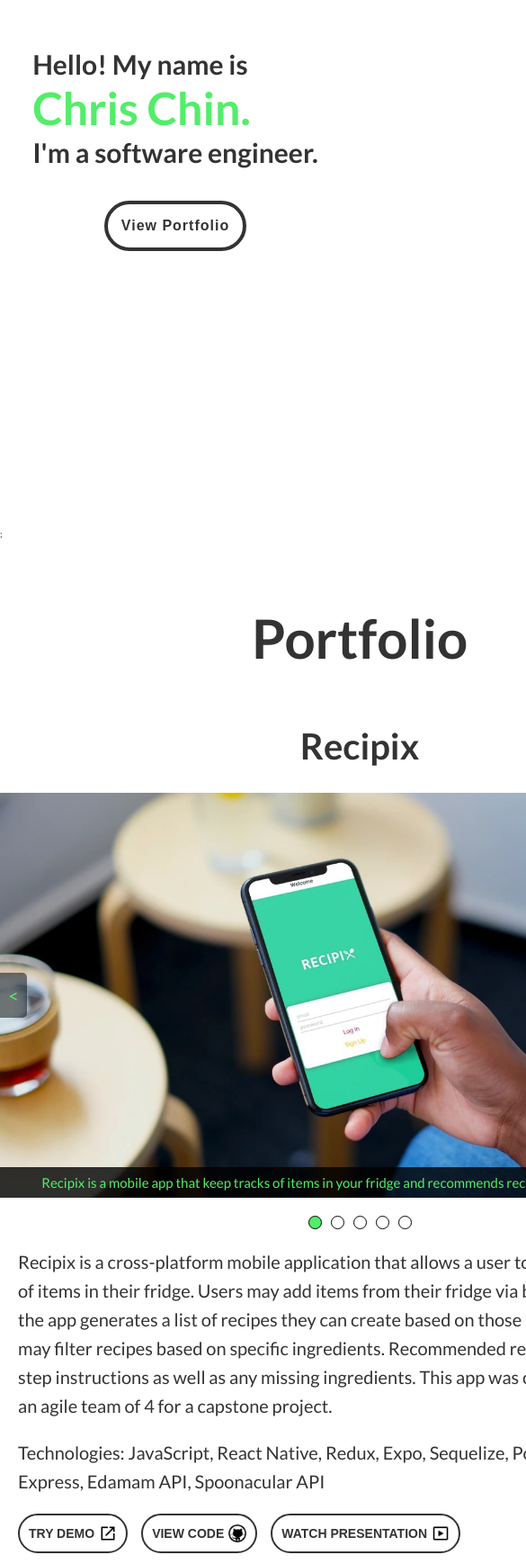
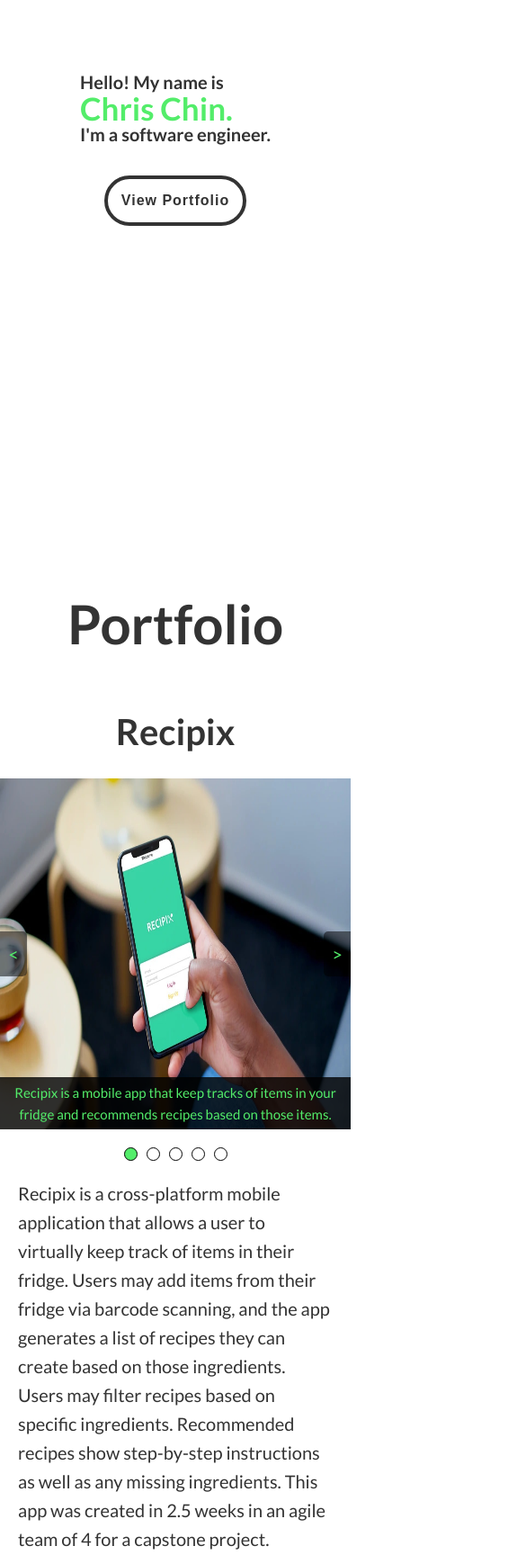
Before and after one commit to MohSin-sahi/Portfolio-React, a React (Create React App) app: page / in a window 390 px wide. Shown: the part 259-1997 px from the top of the page at 90% size, 585 px wide, since content can reach past the window. Built offline with nearby package versions, Linux system fonts and the light colour scheme; the HTML template or start-up script is replaced by a standard one.

Commit message:
responsive design

```diff
--- a/src/About.js
+++ b/src/About.js
@@ -4,7 +4,7 @@
 
 const About = () => {
   return (
-    <section className="about">
+    <section className="about" id="about">
       <h1 className="heading1">About me</h1>
       <div className="about_box">
         <div className="img_box">
--- a/src/App.js
+++ b/src/App.js
@@ -9,14 +9,14 @@
 const App = () => {
   return (
     <>
-      <Header />;
+      <Header />
       <div className="container">
-        <Portfolio />;
+        <Portfolio />
         <About />
         <Resume />
         <Contact />
-        <Footer />
       </div>
+      <Footer />
     </>
   );
 };
--- a/src/Contact.js
+++ b/src/Contact.js
@@ -2,7 +2,7 @@
 
 const Contact = () => {
   return (
-    <section className="contact_section">
+    <section className="contact_section" id="contact">
       <h1 className="heading1">Contact</h1>
       <form className="form">
         <div className="form_group">
--- a/src/Footer.js
+++ b/src/Footer.js
@@ -1,9 +1,21 @@
 import React from "react";
 
 const footLogo = [
-  { logoName: "email", logoImg: "img/footer/email.png" },
-  { logoName: "linkedin", logoImg: "img/footer/linkedin.png" },
-  { logoName: "github", logoImg: "img/footer/github3.png" },
+  {
+    logoName: "email",
+    logoImg: "img/footer/email.png",
+    link: "https://mail.google.com/",
+  },
+  {
+    logoName: "linkedin",
+    logoImg: "img/footer/linkedin.png",
+    link: "https://pk.linkedin.com/",
+  },
+  {
+    logoName: "github",
+    logoImg: "img/footer/github3.png",
+    link: "https://github.com/",
+  },
 ];
 const Footer = () => {
   return (
@@ -11,7 +23,9 @@
       <div className="footerLogoBox">
         {footLogo.map((logo, i) => (
           <div className="footerLogo" key={i}>
-            <img src={logo.logoImg} alt={logo.logoName} />
+            <a href={logo.link}>
+              <img src={logo.logoImg} alt={logo.logoName} />
+            </a>
           </div>
         ))}
       </div>
--- a/src/Header.js
+++ b/src/Header.js
@@ -4,7 +4,7 @@
 
 const Header = () => {
   return (
-    <header className="header">
+    <header className="header" id="head">
       <Navbar />
       <HeadingCenter />
     </header>
--- a/src/Navbar.js
+++ b/src/Navbar.js
@@ -2,16 +2,16 @@
 
 const Navbar = () => {
   const menu = [
-    "portfolio",
-    "about",
-    "resume",
-    "contact",
-    "github",
-    "linkedin",
+    { text: "portfolio", link: "#portfolio" },
+    { text: "about", link: "#about" },
+    { text: "resume", link: "#resume" },
+    { text: "contact", link: "#contact" },
+    { text: "github", link: "https://github.com/" },
+    { text: "linkedin", link: "https://pk.linkedin.com/" },
   ];
   return (
     <nav className="navbar">
-      <a href="www.google.com" className="logo">
+      <a href="#head" className="logo">
         c
       </a>
 
@@ -24,8 +24,8 @@
       <ul className="navbar_list">
         {menu.map((item, i) => (
           <li className="navbar_item" key={i}>
-            <a href="www.google.com" className="navbar_link">
-              {item}
+            <a href={item.link} className="navbar_link">
+              {item.text}
             </a>
           </li>
         ))}
--- a/src/Portfolio.js
+++ b/src/Portfolio.js
@@ -4,7 +4,7 @@
 
 const Portfolio = () => {
   return (
-    <section className="portfolio_section">
+    <section className="portfolio_section" id="portfolio">
       <h1 className="heading1">Portfolio</h1>
       {portfolioData.map((portfolioData, i) => (
         <PortfolioSlider portfolioData={portfolioData} key={i} />
--- a/src/PortfolioSlider.js
+++ b/src/PortfolioSlider.js
@@ -17,7 +17,6 @@
       <h2 className="heading2">{portfolioData.title}</h2>
 
       <div className="slider_box">
-        {/* {portfolioData.slide.map((slideData, i) => ( */}
         <div className="slider">
           <img
             src={portfolioData.slide[step].img}
@@ -31,7 +30,6 @@
           </span>
           <p>{portfolioData.slide[step].text}</p>
         </div>
-        {/* ))} */}
       </div>
       <div className="circle_div">
         {portfolioData.slide.map((dot, i) => (
--- a/src/Resume.js
+++ b/src/Resume.js
@@ -2,7 +2,7 @@
 
 const Resume = () => {
   return (
-    <section className="resume_section">
+    <section className="resume_section" id="resume">
       <h1 className="heading1">Resume</h1>
       <div className="resume_btns">
         <button className="btn resume_btn">
--- a/src/index.css
+++ b/src/index.css
@@ -16,6 +16,8 @@
   font-family: "Lato", sans-serif;
   line-height: 1.6;
   color: #333;
+  scroll-behavior: smooth;
+  overflow-x: hidden;
 }
 .container {
   max-width: 100rem;
@@ -38,7 +40,7 @@
   position: fixed;
   top: 0;
   left: 0;
-  width: 100%;
+  right: 0;
   background-color: #fff;
   z-index: 100;
 }
@@ -72,6 +74,11 @@
   display: flex;
   gap: 2.5rem;
 }
+@media only screen and (max-width: 56.25em) {
+  .navbar .navbar_list {
+    gap: 1.5rem;
+  }
+}
 .navbar .navbar_item {
   font-size: 1.4rem;
   font-weight: 600;
@@ -99,7 +106,7 @@
   left: 0;
 }
 
-@media only screen and (max-width: 60em) {
+@media only screen and (max-width: 37.5em) {
   .navbar input,
   .navbar .hamburger {
     display: block;
@@ -109,7 +116,7 @@
     width: 30px;
     height: 24px;
     position: absolute;
-    right: 30px;
+    right: 15px;
     z-index: 2000;
     opacity: 0;
     cursor: pointer;
@@ -119,7 +126,7 @@
     width: 30px;
     height: 24px;
     position: absolute;
-    right: 30px;
+    right: 15px;
     z-index: 1500;
     border-radius: 10px;
     display: flex;
@@ -143,7 +150,7 @@
     background-color: #fff;
     box-shadow: 0rem 0.2rem 1.3rem rgba(#000, 0.7);
     width: 45%;
-    border-left: 1px solid #000;
+    border-left: 1px solid #000000;
     z-index: 1000;
     text-align: center;
     opacity: 0;
@@ -207,11 +214,17 @@
   font-weight: 600;
   color: #333;
 }
-@media only screen and (max-width: 60em) {
+@media only screen and (max-width: 56.25em) {
   .head_center p:nth-child(odd) {
-    font-size: 3rem;
+    font-size: 4rem;
   }
 }
+@media only screen and (max-width: 37.5em) {
+  .head_center p:nth-child(odd) {
+    font-size: 2rem;
+  }
+}
+
 .head_center p:nth-child(even) {
   font-size: 10rem;
   font-weight: 600;
@@ -219,9 +232,14 @@
   margin-top: -2.5rem;
   margin-bottom: -2.5rem;
 }
-@media only screen and (max-width: 60em) {
+@media only screen and (max-width: 56.25em) {
   .head_center p:nth-child(even) {
-    font-size: 5rem;
+    font-size: 7rem;
+  }
+}
+@media only screen and (max-width: 37.5em) {
+  .head_center p:nth-child(even) {
+    font-size: 3.5rem;
   }
 }
 .mt {
@@ -242,7 +260,12 @@
   transition: all 0.3s ease-in-out;
   cursor: pointer;
 }
-@media only screen and (max-width: 60em) {
+@media only screen and (max-width: 56.25em) {
+  .btn {
+    font-size: 1.8rem;
+  }
+}
+@media only screen and (max-width: 37.5em) {
   .btn {
     font-size: 1.6rem;
   }
@@ -258,7 +281,6 @@
   justify-content: center;
   align-items: center;
   gap: 4rem;
-  width: 80rem;
   margin: 6rem auto;
 }
 .portfolio {
@@ -274,6 +296,7 @@
   text-align: center;
   text-transform: capitalize;
 }
+
 .portfolio .heading2 {
   font-size: 4rem;
   font-weight: 600;
@@ -284,6 +307,7 @@
   height: 45rem;
   position: relative;
 }
+
 .slider {
   width: 80rem;
   height: 45rem;
@@ -367,6 +391,7 @@
 
 .portfolio_text {
   padding: 0 2rem;
+  width: 80rem;
 }
 .portfolio_text > p {
   font-size: 2rem;
@@ -375,6 +400,7 @@
 }
 .btns_div {
   display: flex;
+  flex-wrap: wrap;
   gap: 1.5rem;
 }
 .btn_portfolio {
@@ -392,19 +418,60 @@
   width: 2rem;
   height: 2rem;
 }
+@media only screen and (max-width: 56.25em) {
+  .slider_box {
+    width: 100%;
+    height: 56vw;
+  }
+  .slider {
+    width: 100%;
+    height: 56vw;
+  }
+  .slider img {
+    width: 100%;
+    height: 100%;
+    object-fit: inherit;
+  }
+  .portfolio_text {
+    padding: 0 2rem;
+    width: 100%;
+  }
+}
+@media only screen and (max-width: 37.5em) {
+  .slider_box {
+    width: 100%;
+    height: 100vw;
+  }
+  .slider {
+    width: 100%;
+    height: 100vw;
+  }
+  .slider img {
+    width: 100%;
+    height: 100%;
+    object-fit: inherit;
+  }
+  .portfolio_text {
+    padding: 0 2rem;
+    width: 100%;
+  }
+  .btn_portfolio {
+    padding: 0.5rem;
+    font-size: 1.2rem;
+  }
+}
 /* ///////////// About Section //////////// */
 .about {
   display: flex;
   flex-direction: column;
+  align-items: center;
   gap: 6rem;
-
   margin-bottom: 6rem;
+  padding: 0 2rem;
 }
 .about_box {
-  width: 90rem;
   display: grid;
-  margin: 0 auto;
-  gap: 6rem;
+  gap: 10rem;
   justify-content: center;
   align-items: center;
   grid-template-columns: 1fr 2fr;
@@ -429,7 +496,7 @@
 }
 .about_para,
 .hobby_para {
-  font-size: 1.8rem;
+  font-size: 2rem;
 }
 .heading3 {
   font-size: 2.5rem;
@@ -442,11 +509,14 @@
   gap: 2rem;
 }
 .technology_box {
-  display: grid;
+  display: flex;
+  flex-wrap: wrap;
+  align-items: center;
+  justify-content: center;
   gap: 1rem;
-  grid-template-columns: 1fr 1fr 1fr;
 }
 .technology {
+  width: 32rem;
   border: 1px solid black;
 }
 .technology_title {
@@ -468,7 +538,7 @@
   align-items: center;
 }
 .techimg_box {
-  width: 5rem;
+  width: 6rem;
   max-height: 5rem;
   display: flex;
   justify-content: center;
@@ -536,6 +606,39 @@
   width: 100%;
   max-height: auto;
   object-fit: cover;
+}
+
+@media only screen and (max-width: 56.25em) {
+  .about {
+    gap: 4rem;
+    margin-bottom: 4rem;
+    align-items: center;
+    padding: 0 4rem;
+  }
+  .about_box {
+    gap: 4rem;
+    display: flex;
+    flex-direction: column;
+  }
+
+  .technology_section {
+    align-items: center;
+  }
+  .technology_box {
+    grid-template-columns: 1fr;
+  }
+  .technology {
+    width: 30rem;
+  }
+  .hobby_box {
+    flex-direction: column;
+    gap: 4rem;
+  }
+  @media only screen and (max-width: 37.5em) {
+    .heading3 {
+      font-size: 2rem;
+    }
+  }
 }
 /* ///////////// Resume Section //////////// */
 .resume_section {
@@ -645,13 +748,12 @@
 .footer_section {
   display: flex;
   flex-direction: column;
+  align-items: center;
   gap: 2rem;
-  margin: 0 auto;
-  width: 30rem;
 }
 .footerLogoBox {
   display: flex;
-  gap: 2.5rem;
+  gap: 5rem;
   justify-content: space-evenly;
 }
 .footerLogo {
```
